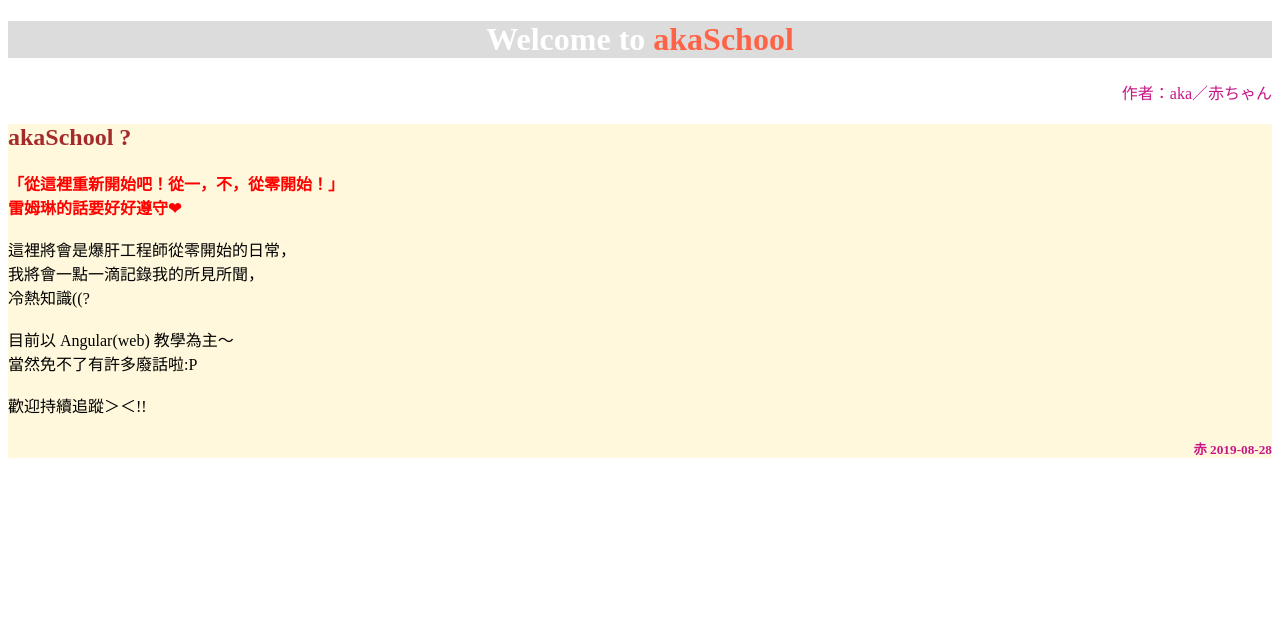
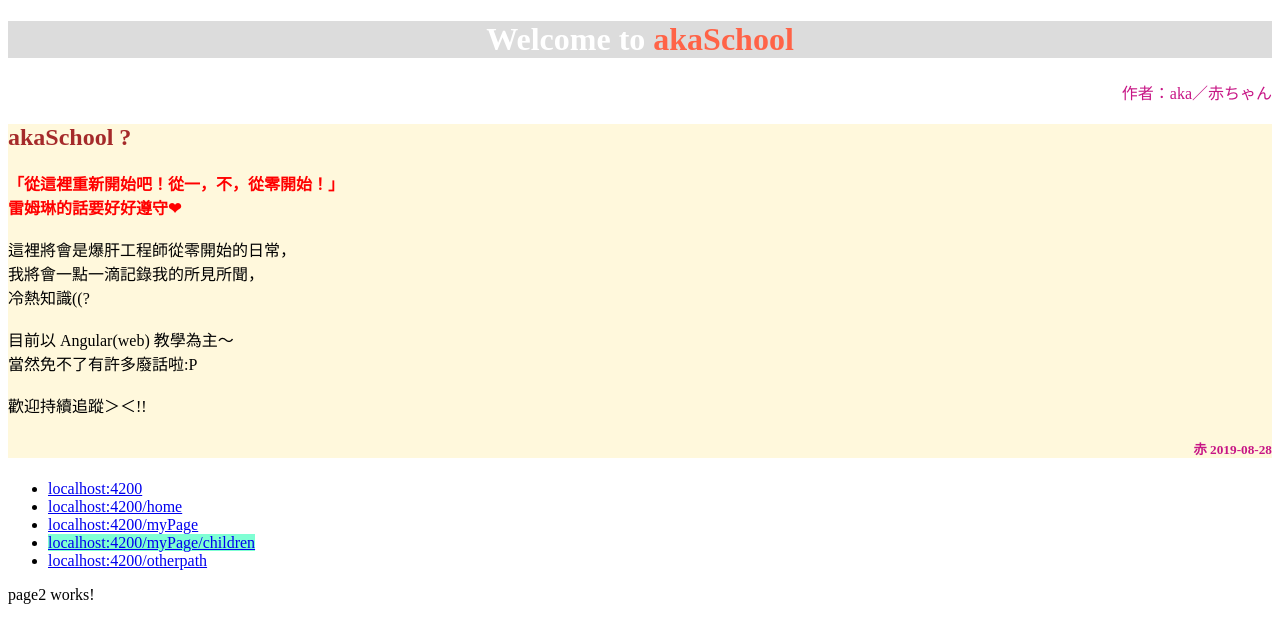
Before and after one commit to jenny86520/testMyWebsite, an Angular app: page /myPage/children in a window 1280 px wide. Before the commit this address led to /. Shown: the top 642 px of the page. Built offline with nearby package versions, Linux system fonts and the light colour scheme.

Commit message:
Add components (Page2, NotFound) & router (Post: 0x05)

```diff
--- a/src/app/app-routing.module.ts
+++ b/src/app/app-routing.module.ts
@@ -2,21 +2,45 @@
 import { Routes, RouterModule } from '@angular/router';
 import { HomeComponent } from './home/home.component';
 import { Page1Component } from './page1/page1.component';
-
+import { Page2Component } from './page2/page2.component';
+import { NotFoundComponent } from './not-found/not-found.component';
 
 const routes: Routes = [
-  {
+  { // 重導向
+    path: '',
+    redirectTo: 'home',
+    pathMatch: 'full'
+  },
+  { // 一般路由設定
     path: 'home',
     component: HomeComponent
   },
-  {
+  { // 子路由
     path: 'myPage',
-    component: Page1Component
+    children: [
+      {
+        path: '',
+        component: Page1Component,
+      },
+      {
+        path: 'children',
+        component: Page2Component
+      }
+    ]
+  },
+  { // 萬用路由(包含其餘所有)
+    path: '**',
+    component: NotFoundComponent
   }
 ];
 
 @NgModule({
-  imports: [RouterModule.forRoot(routes)],
+  imports: [RouterModule.forRoot(routes,
+    {
+      enableTracing: true,  // 開啟路由追蹤
+      // useHash: true,        // 開起路徑尾端 hash
+    }
+  )],
   exports: [RouterModule]
 })
 export class AppRoutingModule { }
--- a/src/app/app.component.css
+++ b/src/app/app.component.css
@@ -21,3 +21,7 @@
   color:mediumvioletred;
   text-align: right
 }
+/* routerLink */
+.active {
+  background-color: aquamarine;
+}
--- a/src/app/app.component.html
+++ b/src/app/app.component.html
@@ -15,5 +15,13 @@
     <h5 class="sign">赤 2019-08-28</h5>
   </div>
 </div>
+<!--路由連結-->
+<ul>
+  <li><a routerLink="/" routerLinkActive="active" [routerLinkActiveOptions]="{exact: true}">localhost:4200</a></li>
+  <li><a routerLink="/home" routerLinkActive="active">localhost:4200/home</a></li>
+  <li><a routerLink="/myPage" routerLinkActive="active" [routerLinkActiveOptions]="{exact: true}">localhost:4200/myPage</a></li>
+  <li><a [routerLink]="['/', 'myPage', 'children']" routerLinkActive="active">localhost:4200/myPage/children</a></li>
+  <li><a [routerLink]="['/', path]" routerLinkActive="active">localhost:4200/otherpath</a></li>
+</ul>
 
 <router-outlet></router-outlet>
--- a/src/app/app.component.ts
+++ b/src/app/app.component.ts
@@ -7,4 +7,5 @@
 })
 export class AppComponent {
   title = 'testMyWebsite';
+  path = 'otherpath';
 }
--- a/src/app/app.module.ts
+++ b/src/app/app.module.ts
@@ -7,12 +7,16 @@
 import { Page1Component } from './page1/page1.component';
 
 import { FormsModule } from '@angular/forms';
+import { Page2Component } from './page2/page2.component';
+import { NotFoundComponent } from './not-found/not-found.component';
 
 @NgModule({
   declarations: [
     AppComponent,
     HomeComponent,
-    Page1Component
+    Page1Component,
+    Page2Component,
+    NotFoundComponent
   ],
   imports: [
     BrowserModule,
--- /dev/null
+++ b/src/app/not-found/not-found.component.html
@@ -0,0 +1 @@
+<p>not-found works!</p>
--- /dev/null
+++ b/src/app/not-found/not-found.component.ts
@@ -0,0 +1,15 @@
+import { Component, OnInit } from '@angular/core';
+
+@Component({
+  selector: 'app-not-found',
+  templateUrl: './not-found.component.html',
+  styleUrls: ['./not-found.component.css']
+})
+export class NotFoundComponent implements OnInit {
+
+  constructor() { }
+
+  ngOnInit() {
+  }
+
+}
--- /dev/null
+++ b/src/app/page2/page2.component.html
@@ -0,0 +1 @@
+<p>page2 works!</p>
--- /dev/null
+++ b/src/app/page2/page2.component.ts
@@ -0,0 +1,15 @@
+import { Component, OnInit } from '@angular/core';
+
+@Component({
+  selector: 'app-page2',
+  templateUrl: './page2.component.html',
+  styleUrls: ['./page2.component.css']
+})
+export class Page2Component implements OnInit {
+
+  constructor() { }
+
+  ngOnInit() {
+  }
+
+}
```
Also changed, not shown: src/app/not-found/not-found.component.css (added), src/app/page2/page2.component.css (added), 2 other files (tests, documents, lock files or other folders).
